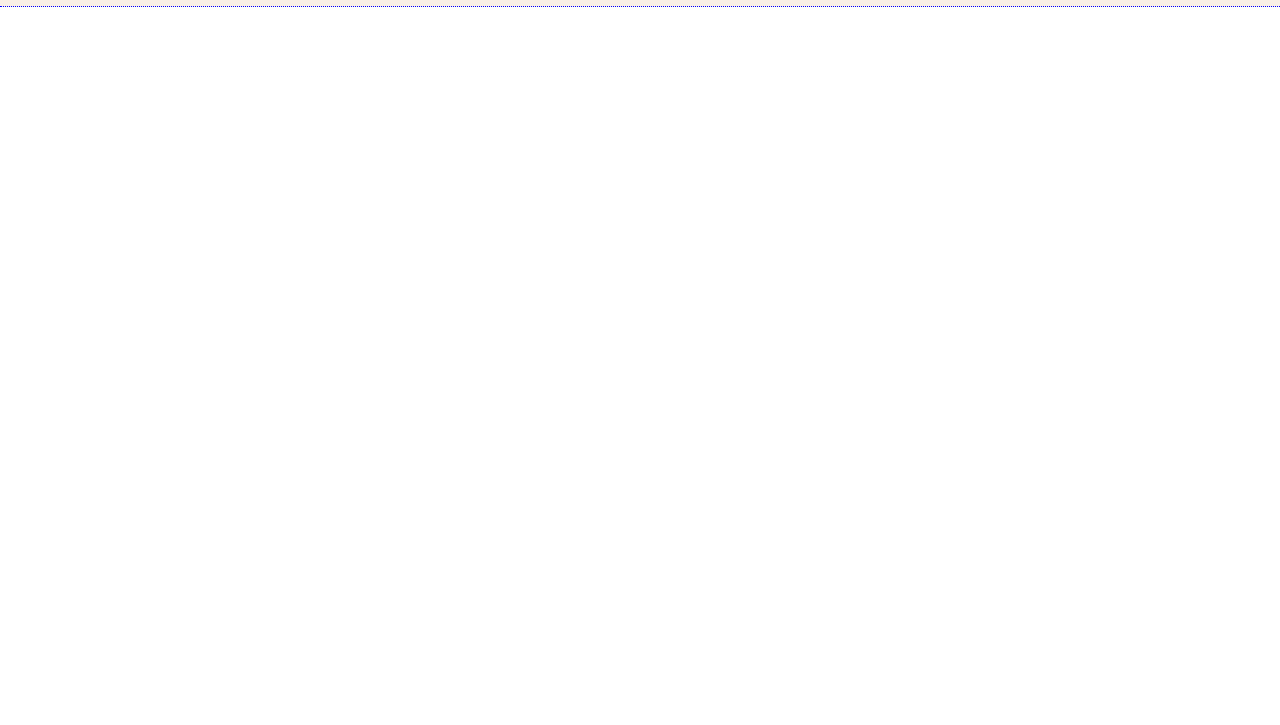
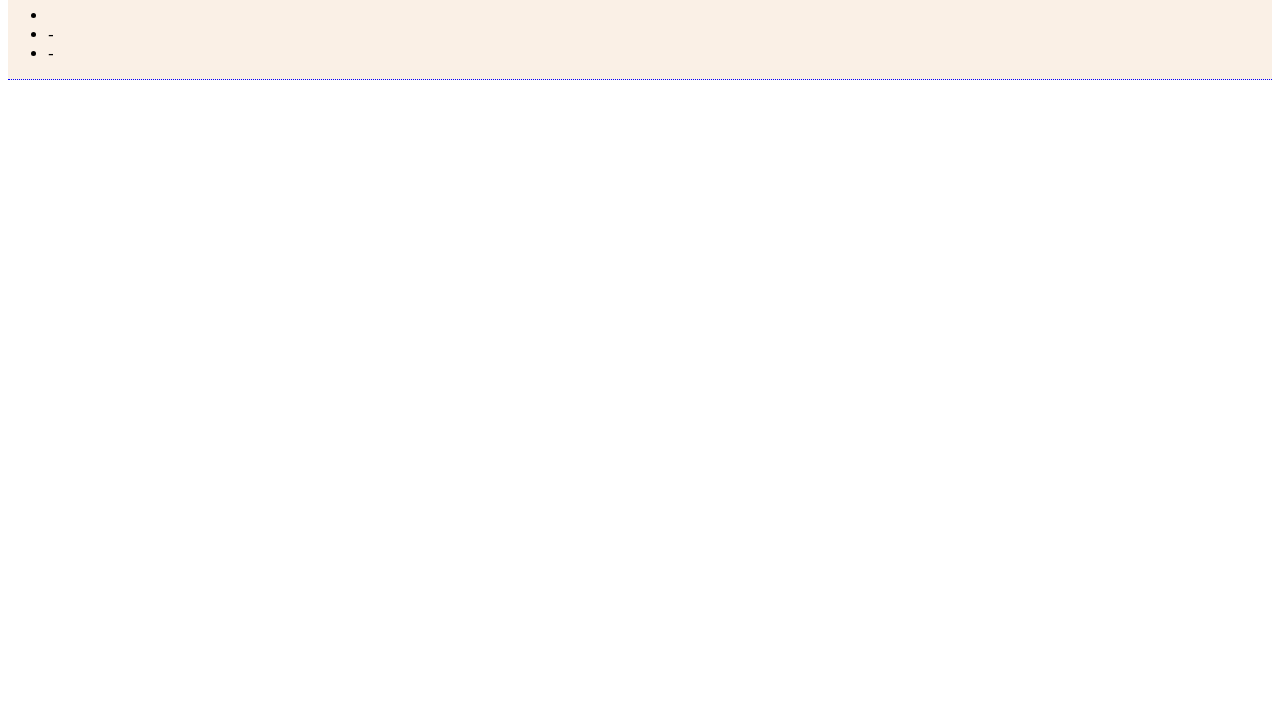
Before and after one commit to marcin-wojtkowski/marcin-wojtkowski.github.io, a plain HTML site: page index.html in a window 1280 px wide. Shown: the part 75-800 px from the top of the page. Drawn offline with Linux system fonts and the light colour scheme.

Commit message:
Adding lists to banner

```diff
--- a/index.html
+++ b/index.html
@@ -15,6 +15,23 @@
 <body>
   <div id="header" role="banner">
     <h1>HELLOOOOOOOOOOOOOOO</h1>
+    <div id="navigation">
+      <div class="link list">
+        <ul>
+          <li>
+            <a class="choice" href="https://marcin-wojtkowski.github.io"Choice1></a>
+          </li>
+          <li>
+            <span class="separator">-</span>
+            <a class="choice" href="https://marcin-wojtkowski.github.io"Choice2></a>
+          </li>
+          <li>
+            <span class="separator">-</span>
+            <a class="choice" href="https://marcin-wojtkowski.github.io"Choice3></a>
+          </li>
+        </ul>
+      </div>
+    </div>
   </div>
 
 </body>
--- a/main.css
+++ b/main.css
@@ -1,10 +1,10 @@
 body {
   font-family: verdana, arial, helvetica, sans-serif;
-  margin: 0;
 }
 
 #header {
   background-color: linen;
   border-bottom: 1px dotted blue;
   position: static;
+  margin: 0;
 }
```
